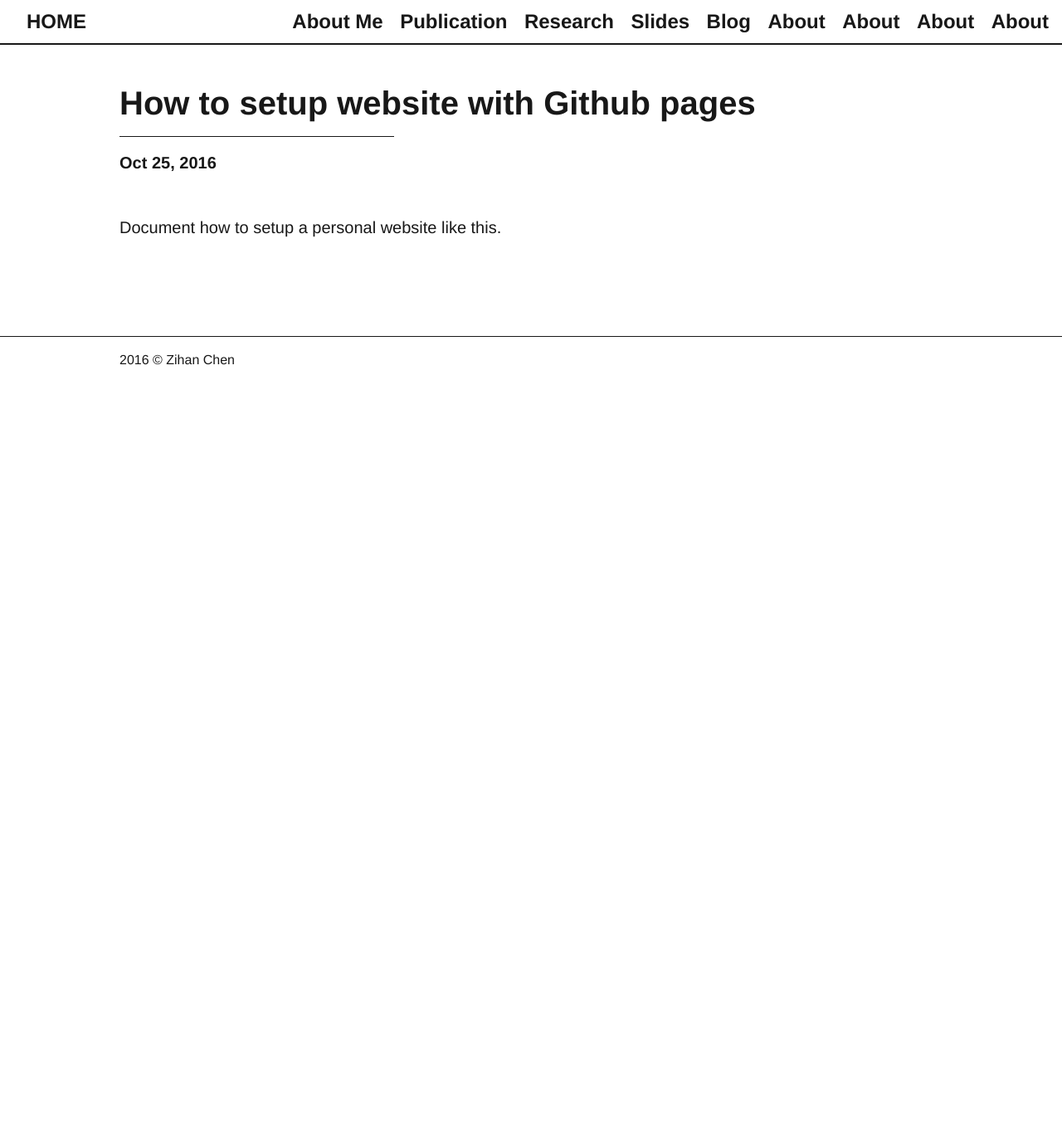
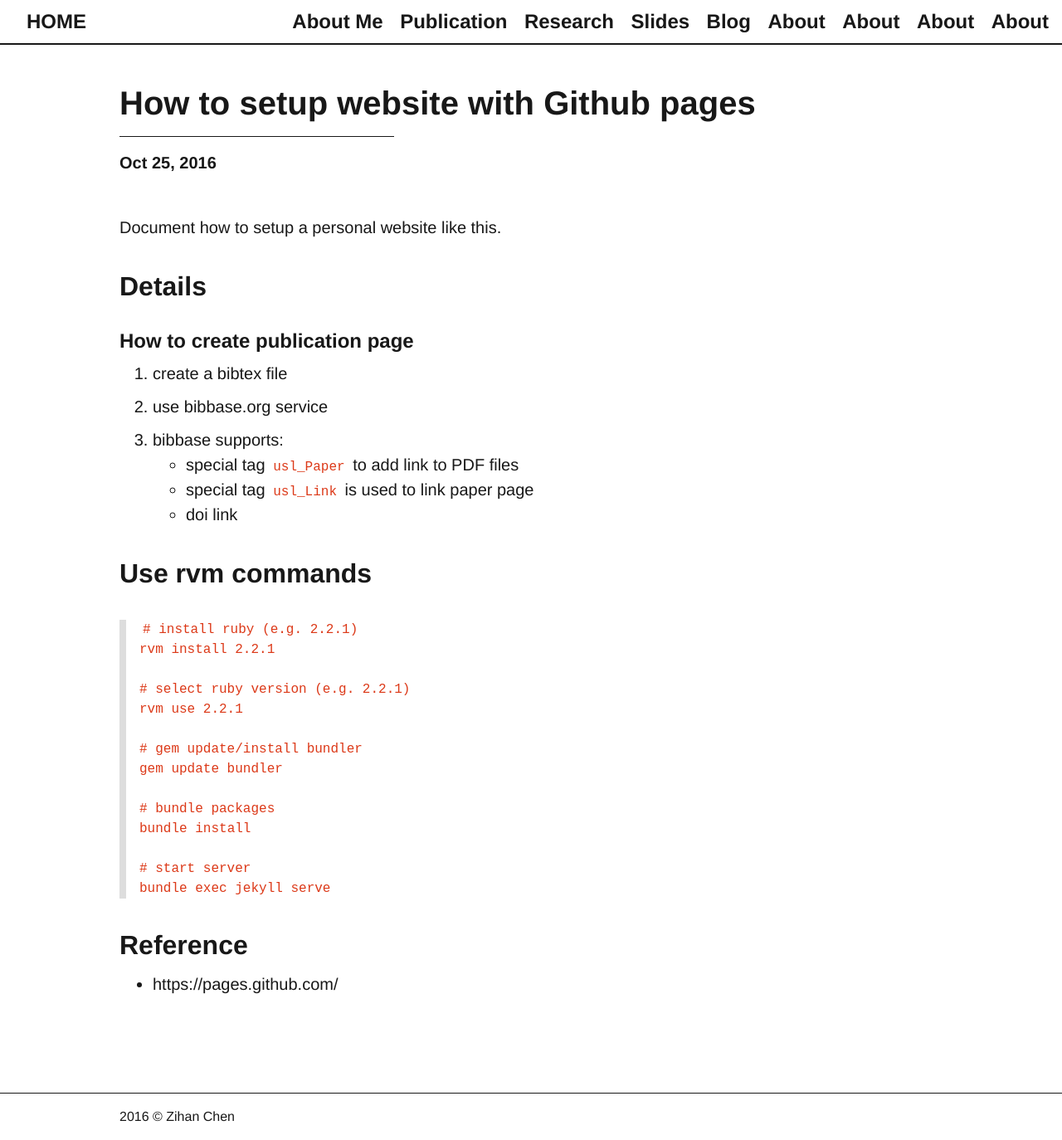
Before and after one commit to zchen24/zchen24.github.io, a Jekyll site: the page built from _posts/2016-10-25-newblogs.md, in a window 1280 px wide. Shown: the whole page at 83% size. Built offline with Jekyll 4.4.1, drawn with Linux system fonts in a browser that asks for light colours; before the commit the page ends 900 px from its top, so only the background shows below that.

Commit message:
Updated newblogs

````diff
--- a/_posts/2016-10-25-newblogs.md
+++ b/_posts/2016-10-25-newblogs.md
@@ -6,3 +6,34 @@ categories: writing
 ---
 
 Document how to setup a personal website like this.
+
+## Details
+
+### How to create publication page
+1. create a bibtex file
+2. use bibbase.org service
+3. bibbase supports:
+   * special tag ```usl_Paper``` to add link to PDF files
+   * special tag ```usl_Link``` is used to link paper page
+   * doi link
+
+## Use rvm commands
+```sh
+# install ruby (e.g. 2.2.1)
+rvm install 2.2.1
+
+# select ruby version (e.g. 2.2.1)
+rvm use 2.2.1
+
+# gem update/install bundler
+gem update bundler
+
+# bundle packages
+bundle install
+
+# start server
+bundle exec jekyll serve
+```
+
+## Reference
+* https://pages.github.com/
````
Also changed, not shown: _posts/2016-09-10-VF.md (deleted, +0 -8 lines), _posts/2016-10-25-dvrk.md (deleted, +0 -8 lines).
